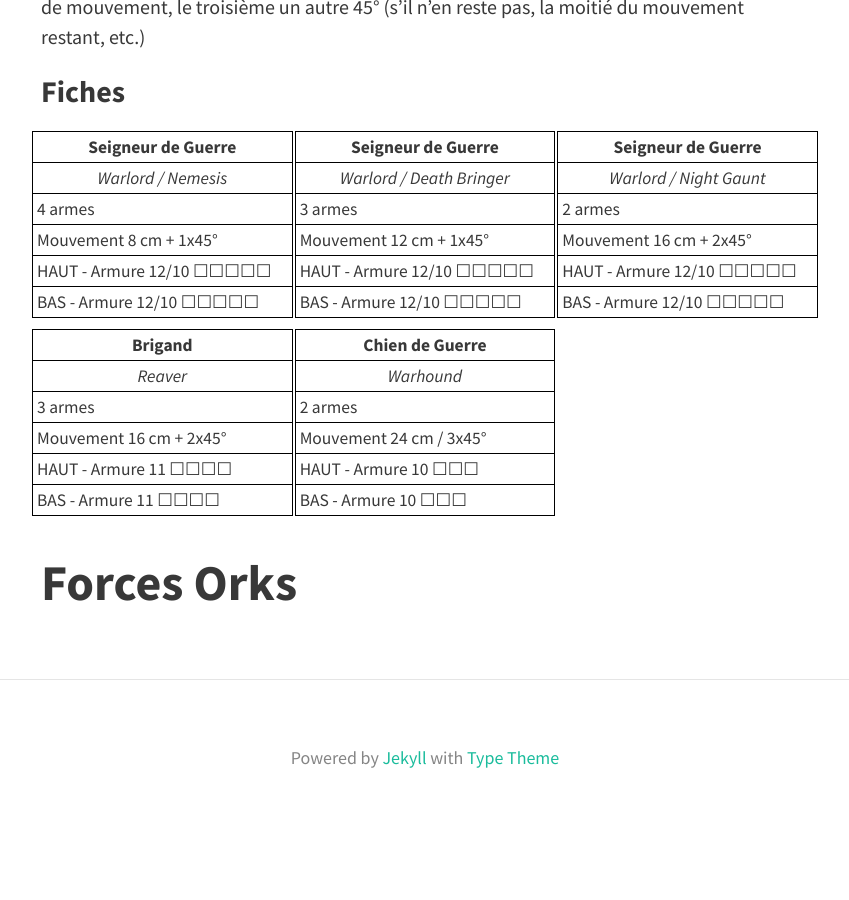
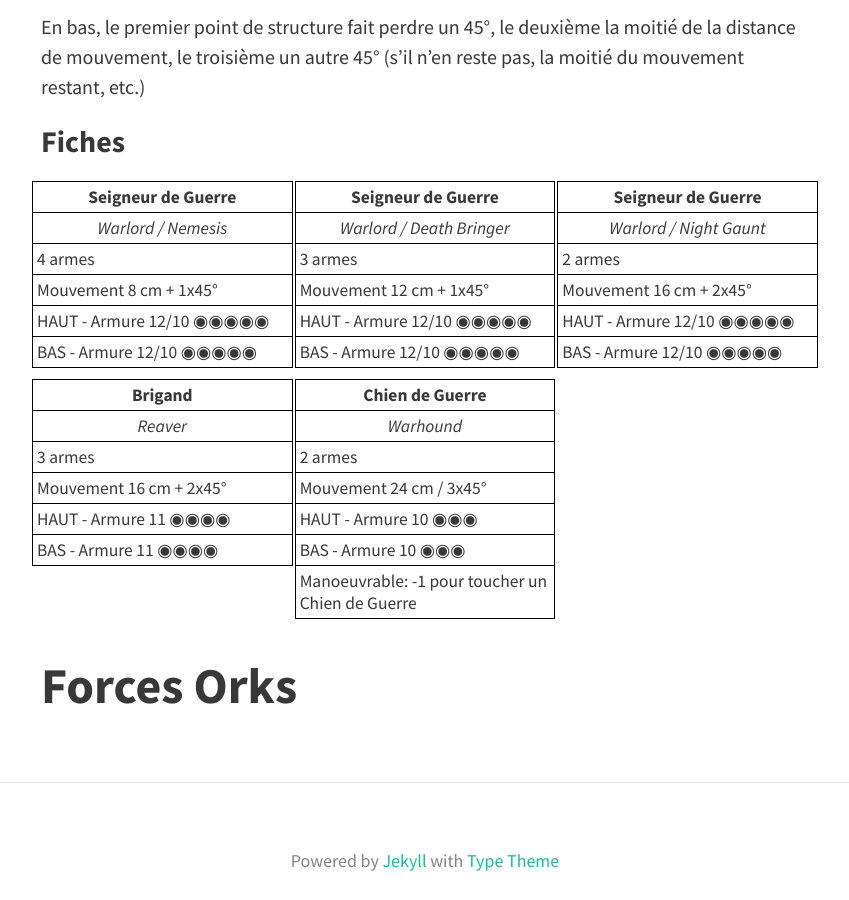
Before and after one commit to adeptus-dad/adeptus-dad.github.io, a Jekyll site: the page built from titanicus-rules.md, in a window 1280 px wide and 900 px high, scrolled down 3575 px. Shown: the whole window, without its empty margins (215-1064 px from the left). Built offline with Jekyll 4.4.1, drawn with Linux system fonts in a browser that asks for light colours; before the commit the page ends 4410 px from its top, so only the background shows below that; some of the changed text lies outside the part shown.

Commit message:
Update titanicus-rules.md

```diff
--- a/titanicus-rules.md
+++ b/titanicus-rules.md
@@ -37,6 +37,8 @@
 Pour chaque touche on fait un jet de dommages 1D6+Force de l’arme. Si le résultat est supérieur ou égal à la valeur d’armure, on inflige un nombre de dégâts égal à la différence, avec un minimum de 1 (dans l'ordre ... 0, 1, 1, 2, 3, 4, etc.). Une arme de titan inflige toujours un dégât sur un 6. Chaque point de dégât retire un point de structure supplémentaire à la cible. Arrivés à zéro, la cible est détruite.
 
 Si seulement 50% la cible est visible, on applique -1 pout toucher.
+
+Si le tireur n'a pas encore bougé pendant son activation, on applique +1 pour toucher.
 
 Une arme qui a déjà servi dans le tour subit un modificateur cumulatif de -1 au toucher (il devient de plus en plus dur de viser, ou les combattants sont fatigués). Les armes notées `X!` ne peuvent être utilisées qu’une seule fois par tour.
 
@@ -78,24 +80,24 @@
   	<div style="text-align: center; font-style: italic;">Warlord / Nemesis</div>
 	<div>4 armes</div>
 	<div>Mouvement 8 cm + 1x45°</div>
-	<div>HAUT - Armure 12/10 ☐☐☐☐☐</div>
-	<div>BAS - Armure 12/10 ☐☐☐☐☐</div>
+	<div>HAUT - Armure 12/10 ◉◉◉◉◉</div>
+	<div>BAS - Armure 12/10 ◉◉◉◉◉</div>
   </div>
   <div class="col-1-3 unit-sheet">
   	<div style="text-align: center; font-weight: bold;">Seigneur de Guerre</div>
   	<div style="text-align: center; font-style: italic;">Warlord / Death Bringer</div>
 	<div>3 armes</div>
 	<div>Mouvement 12 cm + 1x45°</div>
-	<div>HAUT - Armure 12/10 ☐☐☐☐☐</div>
-	<div>BAS - Armure 12/10 ☐☐☐☐☐</div>
+	<div>HAUT - Armure 12/10 ◉◉◉◉◉</div>
+	<div>BAS - Armure 12/10 ◉◉◉◉◉</div>
   </div>
   <div class="col-1-3 unit-sheet">
   	<div style="text-align: center; font-weight: bold;">Seigneur de Guerre</div>
   	<div style="text-align: center; font-style: italic;">Warlord / Night Gaunt</div>
 	<div>2 armes</div>
 	<div>Mouvement 16 cm + 2x45°</div>
-	<div>HAUT - Armure 12/10 ☐☐☐☐☐</div>
-	<div>BAS - Armure 12/10 ☐☐☐☐☐</div>
+	<div>HAUT - Armure 12/10 ◉◉◉◉◉</div>
+	<div>BAS - Armure 12/10 ◉◉◉◉◉</div>
   </div>
 </div><!-- /.row -->
 
@@ -105,16 +107,17 @@
   	<div style="text-align: center; font-style: italic;">Reaver</div>
 	<div>3 armes</div>
 	<div>Mouvement 16 cm + 2x45°</div>
-	<div>HAUT - Armure 11 ☐☐☐☐</div>
-	<div>BAS - Armure 11 ☐☐☐☐</div>
+	<div>HAUT - Armure 11 ◉◉◉◉</div>
+	<div>BAS - Armure 11 ◉◉◉◉</div>
   </div>
   <div class="col-1-3 unit-sheet">
   	<div style="text-align: center; font-weight: bold;">Chien de Guerre</div>
   	<div style="text-align: center; font-style: italic;">Warhound</div>
 	<div>2 armes</div>
 	<div>Mouvement 24 cm / 3x45°</div>
-	<div>HAUT - Armure 10 ☐☐☐</div>
-	<div>BAS - Armure 10 ☐☐☐</div>
+	<div>HAUT - Armure 10 ◉◉◉</div>
+	<div>BAS - Armure 10 ◉◉◉</div>
+	<div>Manoeuvrable: -1 pour toucher un Chien de Guerre</div>
   </div>
 </div><!-- /.row -->
 
```
